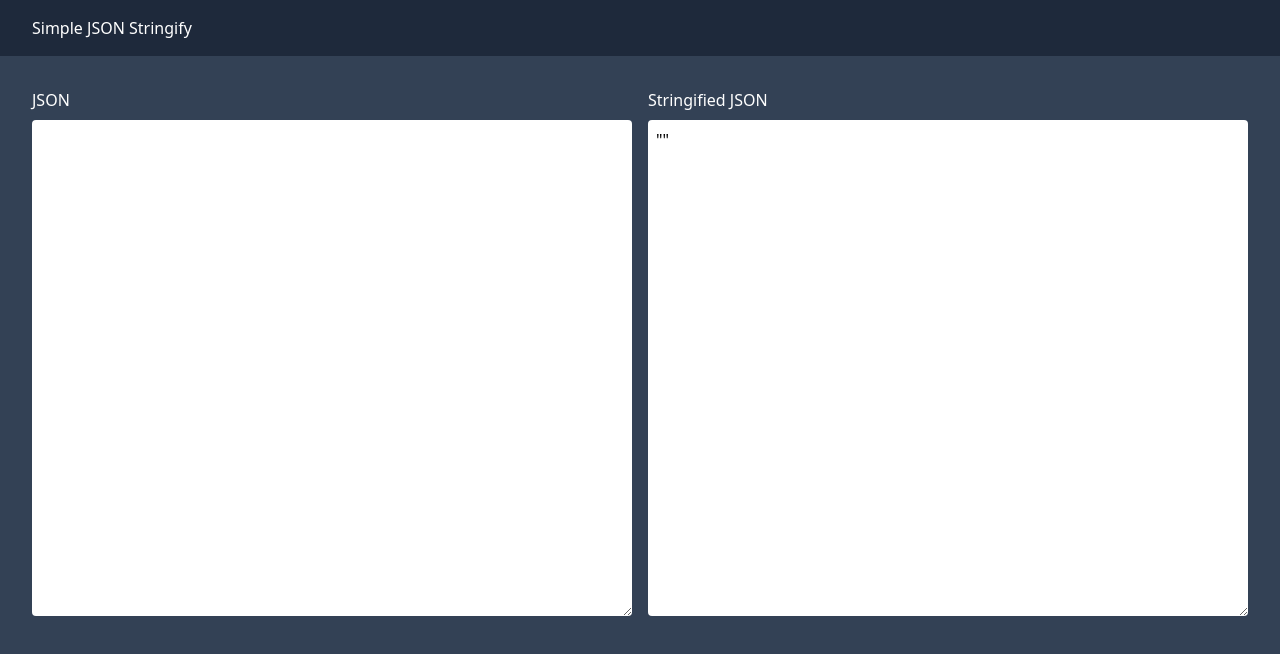
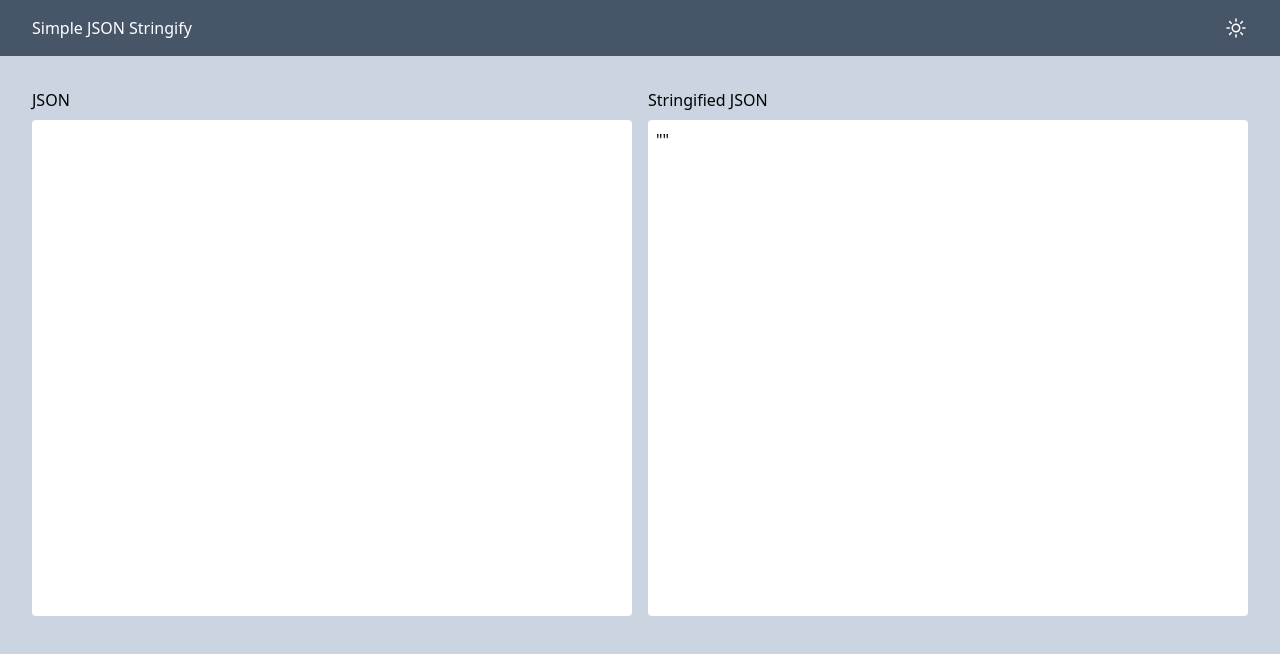
Before and after one commit to AndresNS/simple-json-stringifier, a Next.js app: page / in a window 1280 px wide. Shown: the top 654 px of the page. Built offline with nearby package versions, Linux system fonts and the light colour scheme.

Commit message:
Add button to toggle light/dark mode

```diff
--- a/src/components/layouts/Default.tsx
+++ b/src/components/layouts/Default.tsx
@@ -4,7 +4,7 @@ import Header from "@/components/sections/Header";
 
 const Layout = ({ children }: PropsWithChildren) => {
   return (
-    <div className="bg-slate-700 min-h-screen">
+    <div className="bg-slate-300 dark:bg-slate-700 text-black min-h-screen">
       <Head>
         <title>Simple JSON Stringify</title>
         <meta property="og:title" content="Simple JSON Stringify" key="title" />
--- a/src/components/sections/Header.tsx
+++ b/src/components/sections/Header.tsx
@@ -1,10 +1,70 @@
+import { useEffect, useState } from "react";
+import { ColorScheme } from "../../types/global.d";
+
 const Header = () => {
+  const [theme, setTheme] = useState(ColorScheme.Light);
+
+  useEffect(() => {
+    const userColorScheme = window.localStorage.getItem("color-scheme");
+    if (
+      userColorScheme === ColorScheme.Dark ||
+      (!userColorScheme &&
+        window.matchMedia("(prefers-color-scheme: dark)").matches)
+    ) {
+      window.localStorage.setItem("color-scheme", ColorScheme.Dark);
+      document.documentElement.classList.add("dark");
+      setTheme(ColorScheme.Dark);
+    } else {
+      window.localStorage.setItem("color-scheme", ColorScheme.Light);
+      document.documentElement.classList.remove("dark");
+      setTheme(ColorScheme.Light);
+    }
+  }, []);
+
+  const handleChangeTheme = () => {
+    toggleColorScheme();
+  };
+
+  const toggleColorScheme = () => {
+    if (typeof window === "undefined") return;
+    const userColorScheme = window.localStorage.getItem("color-scheme");
+
+    if (userColorScheme === ColorScheme.Dark) {
+      document.documentElement.classList.remove("dark");
+      setTheme(ColorScheme.Light);
+
+      window.localStorage.setItem("color-scheme", ColorScheme.Light);
+    } else {
+      document.documentElement.classList.add("dark");
+      setTheme(ColorScheme.Dark);
+
+      window.localStorage.setItem("color-scheme", ColorScheme.Dark);
+    }
+  };
+
   return (
-    <header className="bg-slate-800 text-white py-4 px-8">
+    <header className="bg-slate-600 dark:bg-slate-800 text-white py-4 px-8">
       <div className="container mx-auto flex justify-between">
         <div>Simple JSON Stringify</div>
         <div>
-          {/* <svg
+          <button className="cursor-pointer flex" onClick={handleChangeTheme}>
+            {theme === ColorScheme.Dark ? (
+              <svg
+                xmlns="http://www.w3.org/2000/svg"
+                fill="none"
+                viewBox="0 0 24 24"
+                strokeWidth={1.5}
+                stroke="currentColor"
+                className="w-6 h-6"
+              >
+                <path
+                  strokeLinecap="round"
+                  strokeLinejoin="round"
+                  d="M21.752 15.002A9.718 9.718 0 0118 15.75c-5.385 0-9.75-4.365-9.75-9.75 0-1.33.266-2.597.748-3.752A9.753 9.753 0 003 11.25C3 16.635 7.365 21 12.75 21a9.753 9.753 0 009.002-5.998z"
+                />
+              </svg>
+            ) : (
+              <svg
                 xmlns="http://www.w3.org/2000/svg"
                 fill="none"
                 viewBox="0 0 24 24"
@@ -17,22 +77,9 @@ const Header = () => {
                   strokeLinejoin="round"
                   d="M12 3v2.25m6.364.386l-1.591 1.591M21 12h-2.25m-.386 6.364l-1.591-1.591M12 18.75V21m-4.773-4.227l-1.591 1.591M5.25 12H3m4.227-4.773L5.636 5.636M15.75 12a3.75 3.75 0 11-7.5 0 3.75 3.75 0 017.5 0z"
                 />
-          </svg> */}
-
-          {/* <svg
-            xmlns="http://www.w3.org/2000/svg"
-            fill="none"
-            viewBox="0 0 24 24"
-            strokeWidth={1.5}
-            stroke="currentColor"
-            className="w-6 h-6"
-          >
-            <path
-              strokeLinecap="round"
-              strokeLinejoin="round"
-              d="M21.752 15.002A9.718 9.718 0 0118 15.75c-5.385 0-9.75-4.365-9.75-9.75 0-1.33.266-2.597.748-3.752A9.753 9.753 0 003 11.25C3 16.635 7.365 21 12.75 21a9.753 9.753 0 009.002-5.998z"
-            />
-          </svg> */}
+              </svg>
+            )}
+          </button>
         </div>
       </div>
     </header>
--- a/src/pages/index.tsx
+++ b/src/pages/index.tsx
@@ -46,8 +46,8 @@ export default function Home() {
       <section className="mt-8 px-8">
         <div className="container mx-auto">
           <div className="flex gap-4">
-            <div className="text-white flex-1">
-              <h3 className="mb-2">JSON</h3>
+            <div className="flex-1">
+              <h3 className="mb-2 dark:text-white">JSON</h3>
               {/* <h3 className="mb-2">
                 {convertMode === ConvertMode.JSONtoString
                   ? "JSON"
@@ -59,13 +59,13 @@ export default function Home() {
                   : "Stringified JSON"}
               </h3> */}
               <textarea
-                className="w-full rounded p-2 text-black"
+                className="w-full rounded p-2 dark:bg-zinc-800 dark:text-white resize-none"
                 rows={20}
                 spellCheck={false}
                 onChange={handleInputChange}
                 value={input}
               />
-              <p>{error}</p>
+              <p className="dark:text-white">{error}</p>
             </div>
             {/* <div className="text-white">
               <button onClick={handleChangeMode}>
@@ -85,15 +85,15 @@ export default function Home() {
                 </svg>
               </button>
             </div> */}
-            <div className="text-white flex-1">
-              <h3 className="mb-2">Stringified JSON</h3>
+            <div className="flex-1">
+              <h3 className="mb-2 dark:text-white">Stringified JSON</h3>
               {/* <h3 className="mb-2">
                 {convertMode === ConvertMode.JSONtoString
                   ? "Stringified JSON"
                   : "JSON"}
               </h3> */}
               <textarea
-                className="w-full rounded p-2 text-black"
+                className="w-full rounded p-2 dark:bg-zinc-800 dark:text-white resize-none"
                 rows={20}
                 spellCheck={false}
                 value={output}
--- a/src/types/global.d.ts
+++ b/src/types/global.d.ts
@@ -2,5 +2,9 @@ enum ConvertMode {
   JSONtoString,
   StringtoJSON,
 }
+enum ColorScheme {
+  Dark = "dark",
+  Light = "light",
+}
 
-export { ConvertMode };
+export { ConvertMode, ColorScheme };
--- a/tailwind.config.js
+++ b/tailwind.config.js
@@ -1,18 +1,19 @@
 /** @type {import('tailwindcss').Config} */
 module.exports = {
   content: [
-    './src/pages/**/*.{js,ts,jsx,tsx}',
-    './src/components/**/*.{js,ts,jsx,tsx}',
-    './src/app/**/*.{js,ts,jsx,tsx}',
+    "./src/pages/**/*.{js,ts,jsx,tsx}",
+    "./src/components/**/*.{js,ts,jsx,tsx}",
+    "./src/app/**/*.{js,ts,jsx,tsx}",
   ],
   theme: {
     extend: {
       backgroundImage: {
-        'gradient-radial': 'radial-gradient(var(--tw-gradient-stops))',
-        'gradient-conic':
-          'conic-gradient(from 180deg at 50% 50%, var(--tw-gradient-stops))',
+        "gradient-radial": "radial-gradient(var(--tw-gradient-stops))",
+        "gradient-conic":
+          "conic-gradient(from 180deg at 50% 50%, var(--tw-gradient-stops))",
       },
     },
   },
+  darkMode: "class",
   plugins: [],
-}
+};
```
Also changed, not shown: 1 other file (tests, documents, lock files or other folders). Lines whose indentation alone changed are shown as unchanged.
